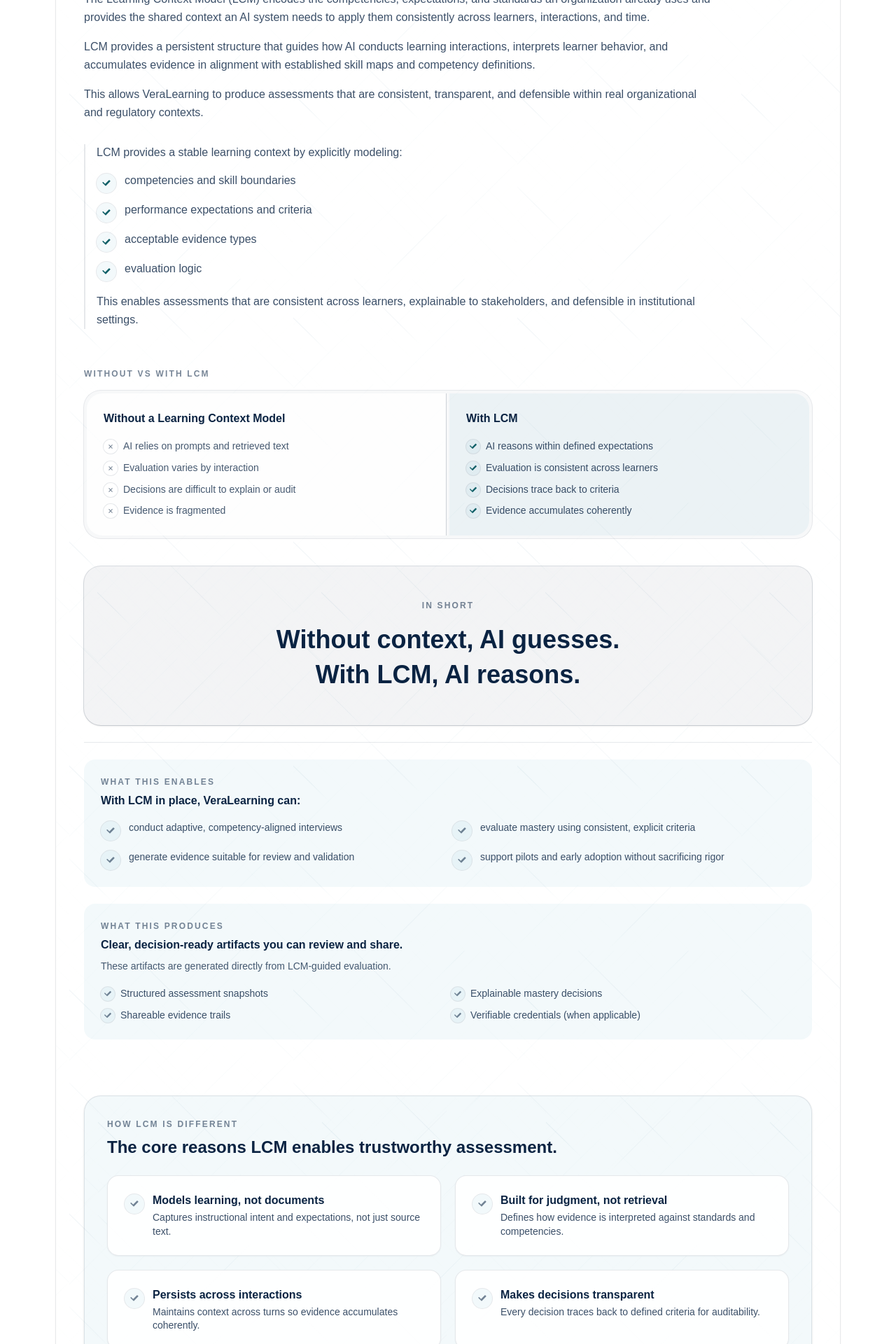
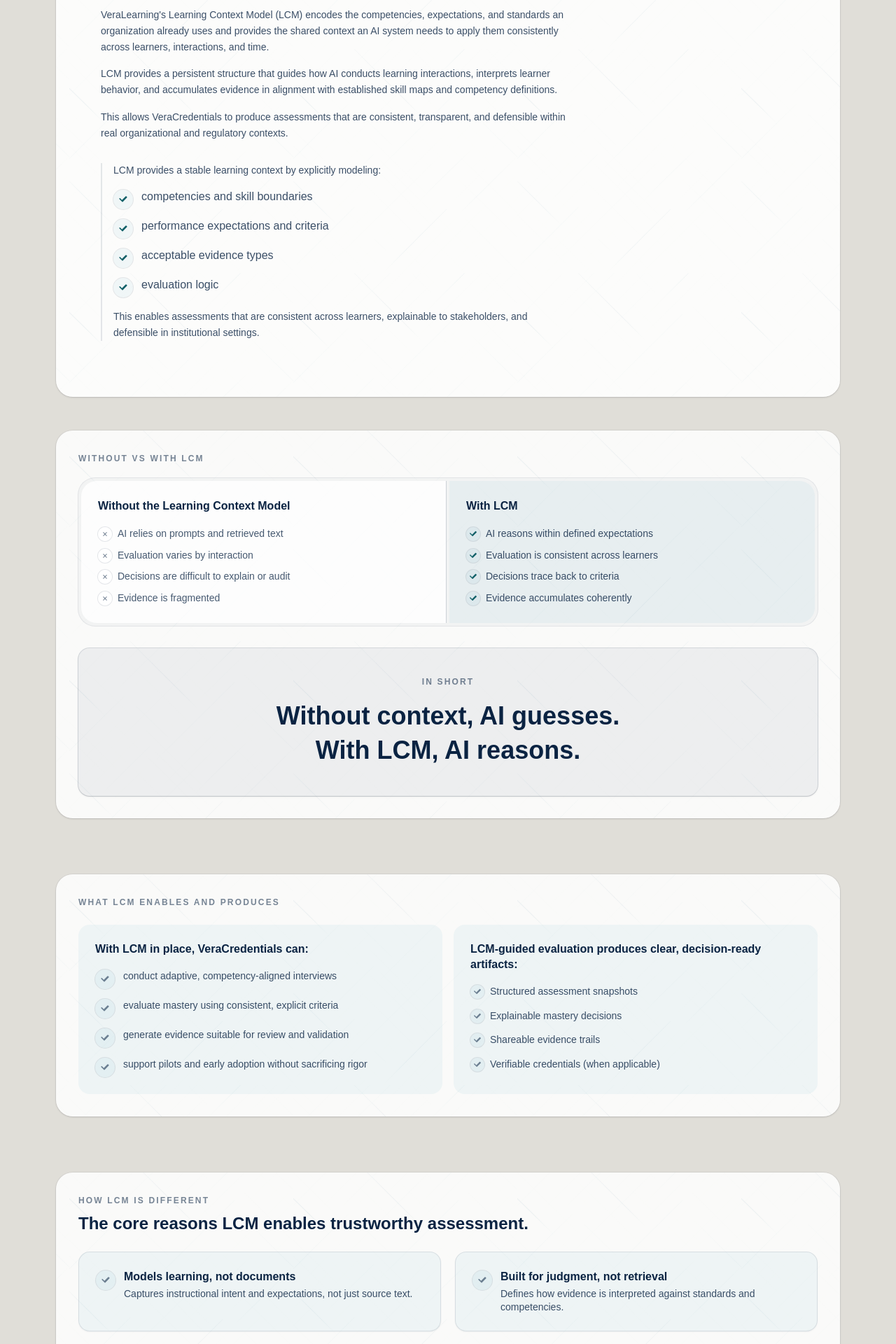
Before and after one commit to erica-trump/veralearning-website, a Next.js app: page /lcm in a window 1280 px wide. Shown: the part 340-2260 px from the top of the page at 70% size. Built offline with nearby package versions, Linux system fonts and the light colour scheme; no server answers.

Commit message:
copy changes VeraCredentials and formatting for LCM page

```diff
--- a/app/lcm/page.tsx
+++ b/app/lcm/page.tsx
@@ -2,11 +2,13 @@
 
 export default function LCMPage() {
     return (
-        <div className="mx-auto max-w-6xl px-4 py-10 md:py-16">
-            <section className="hero-pattern rounded-3xl bg-white/90 px-6 py-10 shadow-sm ring-1 ring-midnight/5 md:px-10 md:py-12">
+        <div className="bg-page-bg text-midnight">
+            <div className="mx-auto max-w-6xl px-4 pb-10 pt-10 md:pb-14 md:pt-14">
+                <div className="space-y-10 md:space-y-12">
+                    <section className="hero-pattern rounded-3xl bg-white/90 px-8 py-14 shadow-sm ring-1 ring-midnight/5 md:px-16 md:py-20">
                         <div className="space-y-6">
                             <p className="text-xs font-semibold tracking-[0.18em] text-midnight/60 uppercase">
-                        VERALEARNING FOUNDATION
+                                VERACREDENTIALS FOUNDATION
                             </p>
                             <h1 className="text-3xl font-semibold leading-tight text-midnight md:text-4xl">
                                 Learning Context Model™ (LCM)
@@ -22,28 +24,29 @@
                                 .
                             </h2>
 
-                    <div className="max-w-4xl space-y-4 text-sm leading-relaxed text-midnight/80 md:text-base">
+                            <div className="max-w-2xl space-y-4 text-sm leading-relaxed text-midnight/80">
                                 <p>
-                            The Learning Context Model (LCM) encodes the competencies,
-                            expectations, and standards an organization already uses and
-                            provides the shared context an AI system needs to apply them
-                            consistently across learners, interactions, and time.
+                                    VeraLearning&apos;s Learning Context Model (LCM) encodes the
+                                    competencies, expectations, and standards an organization
+                                    already uses and provides the shared context an AI system
+                                    needs to apply them consistently across learners,
+                                    interactions, and time.
                                 </p>
                                 <p>
-                            LCM provides a persistent structure that guides how AI conducts
-                            learning interactions, interprets learner behavior, and accumulates
-                            evidence in alignment with established skill maps and competency
-                            definitions.
+                                    LCM provides a persistent structure that guides how AI
+                                    conducts learning interactions, interprets learner behavior,
+                                    and accumulates evidence in alignment with established skill
+                                    maps and competency definitions.
                                 </p>
                                 <p>
-                            This allows VeraLearning to produce assessments that are consistent,
-                            transparent, and defensible within real organizational and
-                            regulatory contexts.
+                                    This allows VeraCredentials to produce assessments that are
+                                    consistent, transparent, and defensible within real
+                                    organizational and regulatory contexts.
                                 </p>
                             </div>
 
-                    <div className="mt-8 max-w-4xl space-y-4 border-l-2 border-midnight/10 pl-4">
-                        <p className="text-sm font-medium text-midnight/80 md:text-base">
+                            <div className="mt-8 max-w-2xl space-y-4 border-l-2 border-midnight/10 pl-4">
+                                <p className="text-sm font-medium text-midnight/80">
                                     LCM provides a stable learning context by explicitly modeling:
                                 </p>
 
@@ -74,18 +77,18 @@
                                     ))}
                                 </div>
 
-                        <p className="text-sm leading-relaxed text-midnight/80 md:text-base">
+                                <p className="text-sm leading-relaxed text-midnight/80">
                                     This enables assessments that are consistent across learners,
                                     explainable to stakeholders, and defensible in institutional
                                     settings.
                                 </p>
                             </div>
                         </div>
+                    </section>
 
-                <div className="mt-10">
                     <LCMPageContent />
                 </div>
-            </section>
+            </div>
         </div>
     );
 }
--- a/components/lcm/lcm-page-content.tsx
+++ b/components/lcm/lcm-page-content.tsx
@@ -59,17 +59,17 @@
 
 export default function LCMPageContent() {
     return (
-        <div className="space-y-5 text-sm leading-relaxed text-midnight/80 md:space-y-6">
-            <section className="space-y-4 py-2 md:py-4">
+        <div className="text-sm leading-relaxed text-midnight/80">
+            <section className="hero-pattern rounded-3xl bg-white/85 p-6 shadow-sm ring-1 ring-midnight/5 md:p-8">
                 <p className="text-xs font-semibold uppercase tracking-[0.18em] text-midnight/55">
                     Without vs with LCM
                 </p>
 
-                <div className="rounded-3xl bg-midnight/3 p-1 ring-1 ring-midnight/10">
+                <div className="mt-5 rounded-3xl bg-midnight/3 p-1 ring-1 ring-midnight/10">
                     <div className="grid gap-1 md:grid-cols-2 md:divide-x md:divide-midnight/20">
                         <div className="rounded-[22px] bg-white/80 p-5 md:rounded-[22px_0_0_22px] md:p-6">
                             <p className="text-base font-semibold text-midnight">
-                                Without a Learning Context Model
+                                Without the Learning Context Model
                             </p>
                             <div className="mt-4 space-y-2">
                                 {[
@@ -104,9 +104,8 @@
                         </div>
                     </div>
                 </div>
-            </section>
 
-            <section className="hero-pattern rounded-3xl bg-midnight/5 p-10 text-center ring-1 ring-midnight/15 shadow-sm md:p-12">
+                <div className="mt-8 rounded-2xl bg-midnight/5 p-8 text-center ring-1 ring-midnight/15 shadow-sm md:p-10">
                     <p className="text-xs font-semibold uppercase tracking-[0.18em] text-midnight/55">
                         In short
                     </p>
@@ -115,21 +114,24 @@
                         <br />
                         With LCM, AI reasons.
                     </p>
+                </div>
             </section>
 
-            <hr className="border-midnight/10" />
-
-            <section className="rounded-2xl bg-cerulean-tint p-5 md:p-6">
+            <div className="mt-16 space-y-16 md:mt-20 md:space-y-20">
+                <section className="hero-pattern rounded-3xl bg-white/85 p-6 shadow-sm ring-1 ring-midnight/5 md:p-8">
                     <div className="space-y-2">
                         <p className="text-xs font-semibold uppercase tracking-[0.18em] text-midnight/55">
-                        What this enables
-                    </p>
-                    <p className="text-base font-semibold leading-snug text-midnight">
-                        With LCM in place, VeraLearning can:
+                            What LCM Enables and Produces
                         </p>
                     </div>
 
-                <div className="mt-4 grid gap-3 md:grid-cols-2">
+                    <div className="mt-6 grid gap-4 md:grid-cols-2">
+                        <div className="rounded-2xl bg-cerulean-tint p-5 md:p-6">
+                            <p className="text-base font-semibold leading-snug text-midnight">
+                                With LCM in place, VeraCredentials can:
+                            </p>
+
+                            <div className="mt-4 space-y-3">
                                 {[
                                     "conduct adaptive, competency-aligned interviews",
                                     "evaluate mastery using consistent, explicit criteria",
@@ -142,22 +144,16 @@
                                     </div>
                                 ))}
                             </div>
-            </section>
+                        </div>
 
-            <section className="rounded-2xl bg-cerulean-tint p-5 md:p-6">
+                        <div className="rounded-2xl bg-cerulean-tint p-5 md:p-6">
                             <div className="space-y-2">
-                    <p className="text-xs font-semibold uppercase tracking-[0.18em] text-midnight/55">
-                        What this produces
-                    </p>
                                 <p className="text-base font-semibold leading-snug text-midnight">
-                        Clear, decision-ready artifacts you can review and share.
-                    </p>
-                    <p className="text-sm leading-relaxed text-midnight/75">
-                        These artifacts are generated directly from LCM-guided evaluation.
+                                    LCM-guided evaluation produces clear, decision-ready artifacts:
                                 </p>
                             </div>
 
-                <div className="mt-4 grid gap-2 md:grid-cols-2">
+                            <div className="mt-4 space-y-3">
                                 {[
                                     "Structured assessment snapshots",
                                     "Explainable mastery decisions",
@@ -170,10 +166,11 @@
                                     </div>
                                 ))}
                             </div>
+                        </div>
+                    </div>
                 </section>
 
-            <section className="mt-8 py-6 md:mt-10 md:py-10">
-                <div className="hero-pattern rounded-3xl border border-midnight/10 bg-cerulean-tint p-6 shadow-sm md:p-8">
+                <section className="hero-pattern rounded-3xl bg-white/85 p-6 shadow-sm ring-1 ring-midnight/5 md:p-8">
                     <div className="space-y-2">
                         <p className="text-xs font-semibold uppercase tracking-[0.18em] text-midnight/55">
                             How LCM is different
@@ -208,7 +205,7 @@
                         ].map((item) => (
                             <div
                                 key={item.title}
-                                className="h-full rounded-2xl border border-midnight/10 bg-white/90 p-5 shadow-[0_1px_2px_rgba(10,35,66,0.05)] md:p-6"
+                                className="h-full rounded-2xl border border-midnight/10 bg-cerulean-tint p-5 shadow-[0_1px_2px_rgba(10,35,66,0.05)] md:p-6"
                             >
                                 <div className="flex gap-3">
                                     <CheckBadge size="md" />
@@ -224,8 +221,8 @@
                             </div>
                         ))}
                     </div>
+                </section>
             </div>
-            </section>
         </div>
     );
 }
```
Also changed, not shown: app/page.tsx (+29 -23 lines). Lines whose indentation alone changed are shown as unchanged.
